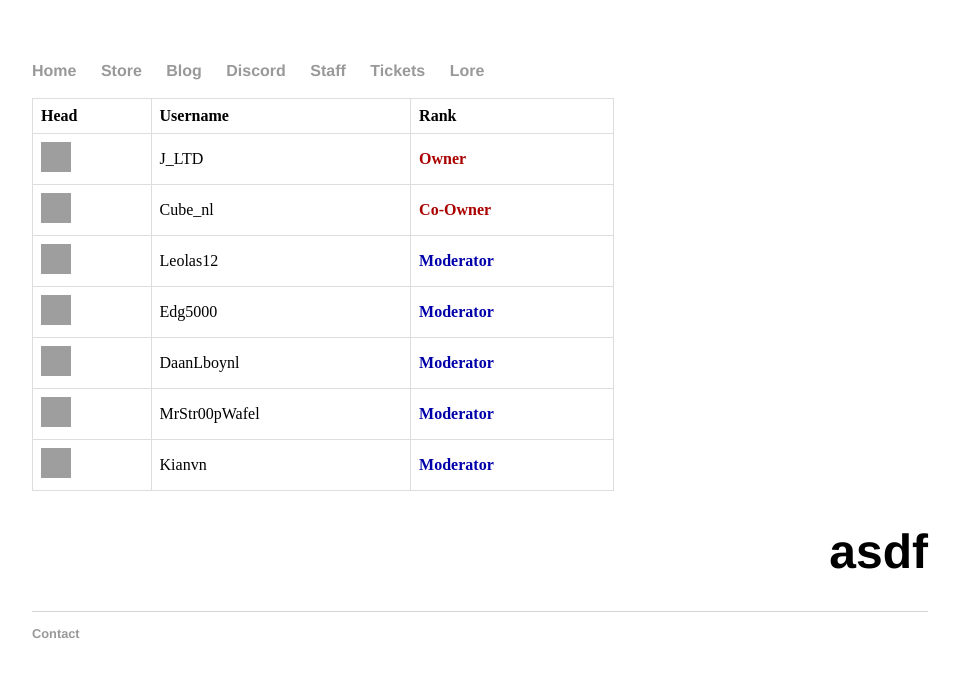
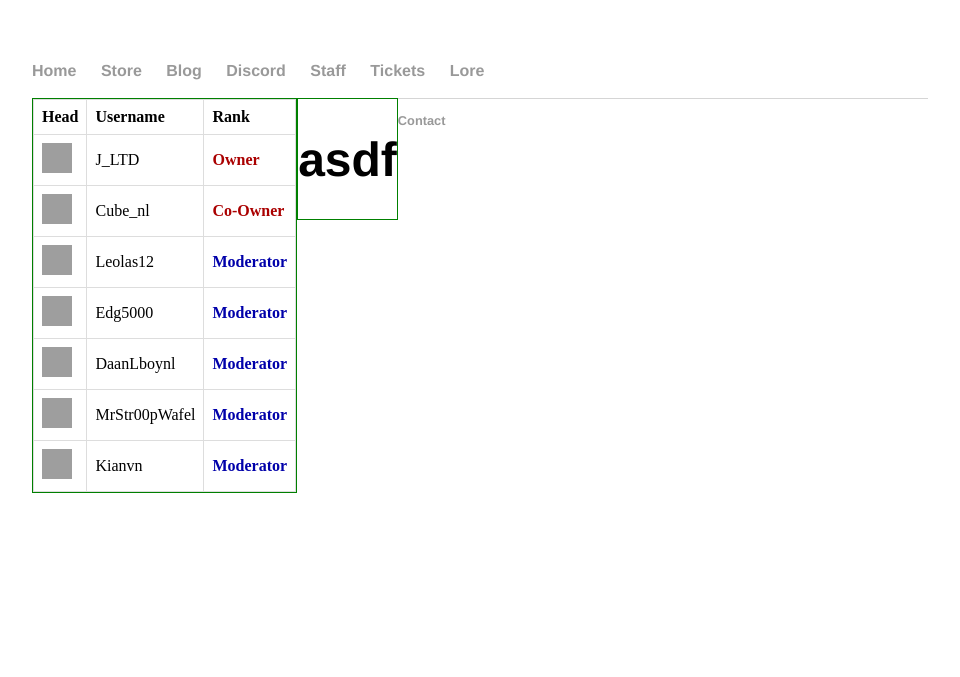
Before and after one commit to JustGamingLTD/justgamingltd.github.io2, a Jekyll site: the page built from staff/index.html, in a window 1280 px wide. Shown: the top 677 px of the page, without its empty margins (160-1120 px from the left). Built offline with Jekyll 4.4.1, drawn with Linux system fonts in a browser that asks for light colours; grey boxes are pictures that could not be loaded.

Commit message:
Update index.html

```diff
--- a/staff/index.html
+++ b/staff/index.html
@@ -3,7 +3,8 @@ layout: default
 title: PVAI - Staff
 ---
 
-<div>
+<div style="border: 1px solid green;
+    float: left; /* add this */">
 
 	<table style = "width:65%">
 	  <tr>
@@ -58,6 +59,7 @@ title: PVAI - Staff
 
 </div>
 
-<div align="right">
+<div style="border: 1px solid green;
+    float: left; /* add this */">
 	<h1>asdf</h1>
 </div>
```
